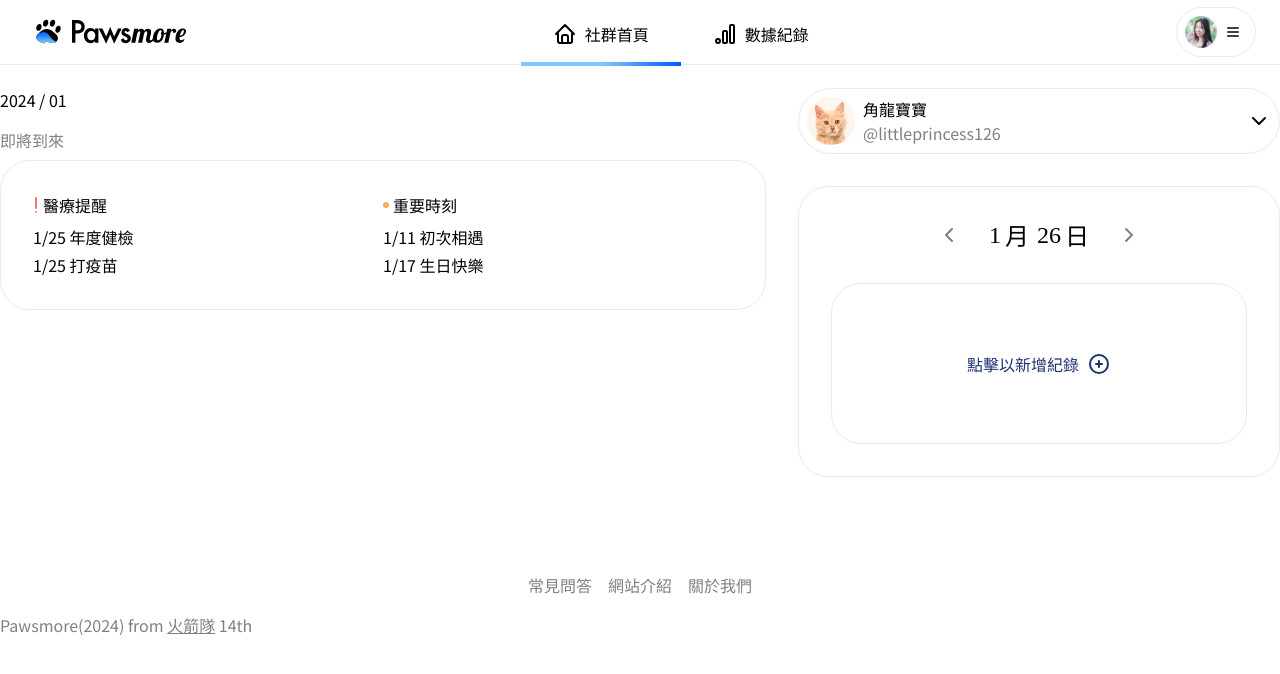
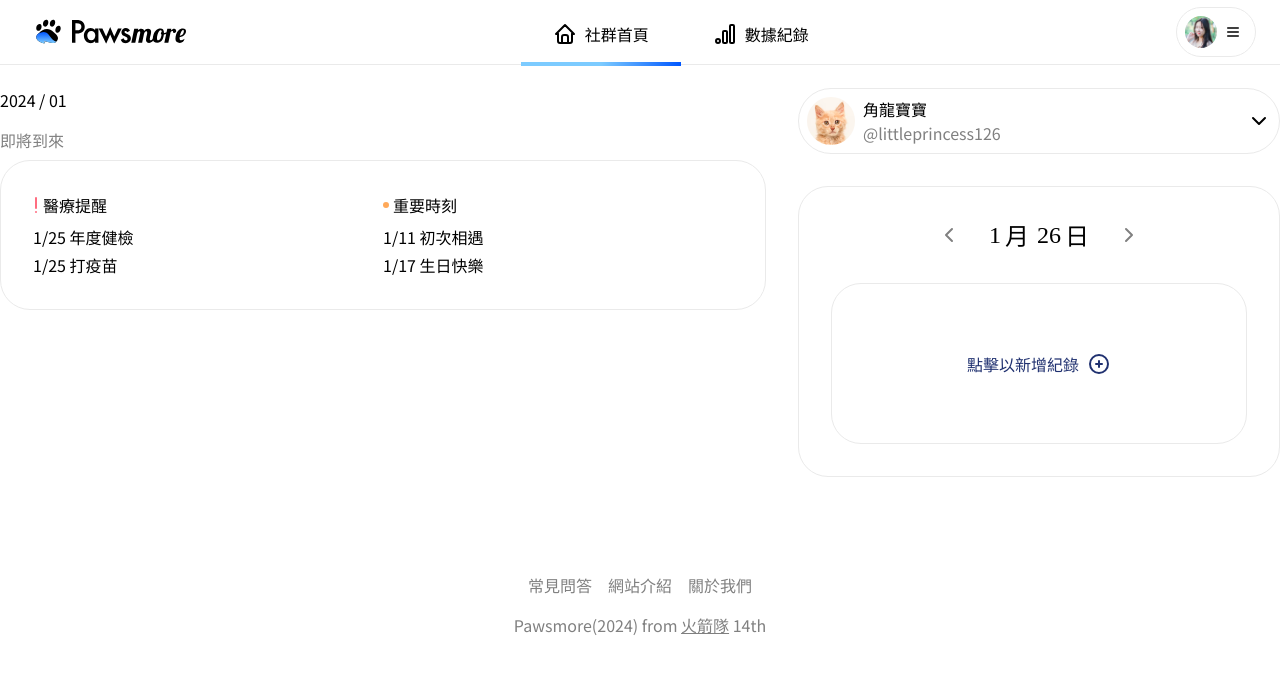
Before and after one commit to penspulse326/rocket_pawsmore, a Next.js app: page /test/record_dashboard in a window 1280 px wide. Shown: the top 674 px of the page. Built offline with nearby package versions, Linux system fonts and the light colour scheme.

Commit message:
fixed: footer layout style

```diff
--- a/src/components/petProfile/Footer.tsx
+++ b/src/components/petProfile/Footer.tsx
@@ -7,7 +7,7 @@ const Footer = () => {
           <li>網站介紹</li>
           <li>關於我們</li>
         </ol>
-        <li>
+        <li className="text-center">
           Pawsmore(2024) from <span className="underline">火箭隊</span> 14th
         </li>
       </ul>
```
